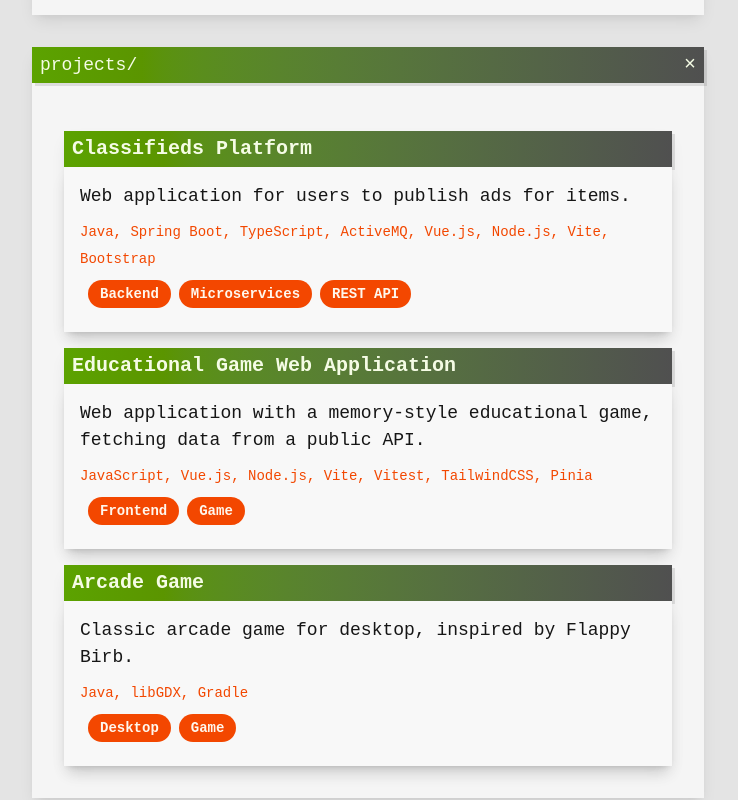
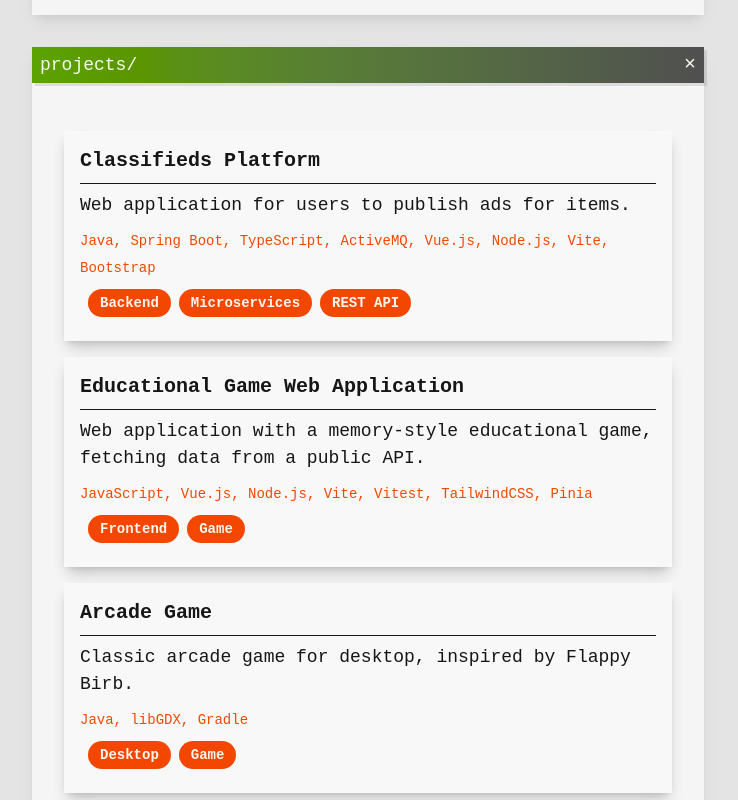
Before and after one commit to ergyl/ergyl.github.io, a Vue app: page / in a window 1280 px wide. Shown: the part 1180-1980 px from the top of the page, without its empty margins (272-1010 px from the left). Built offline with nearby package versions, Linux system fonts and the light colour scheme.

Commit message:
refactor ProjectsOverview component to improve title display and layout

```diff
--- a/src/components/ProjectsOverview.vue
+++ b/src/components/ProjectsOverview.vue
@@ -5,10 +5,9 @@
         :key="project.title"
         class="retro-window w-full"
     >
-      <div class="retro-window-title">
+      <div class="project-card">
         <span class="select-none text-xl font-bold">{{ project.title }}</span>
-      </div>
-      <div class="project-card">
+        <hr class="my-2"/>
         <p class="mb-2">{{ project.description }}</p>
         <span
             v-for="(tech, index) in project.tech"
```
